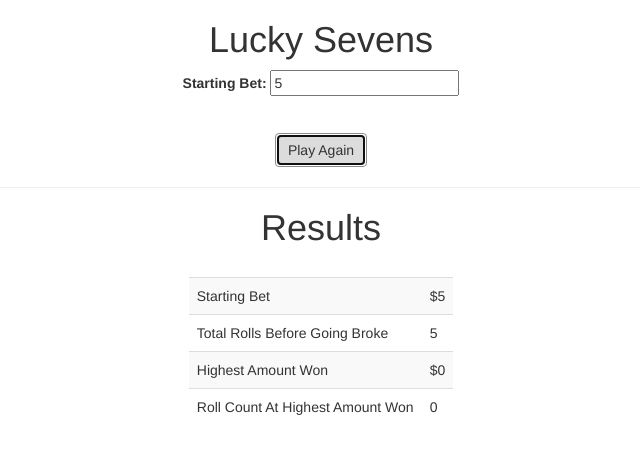
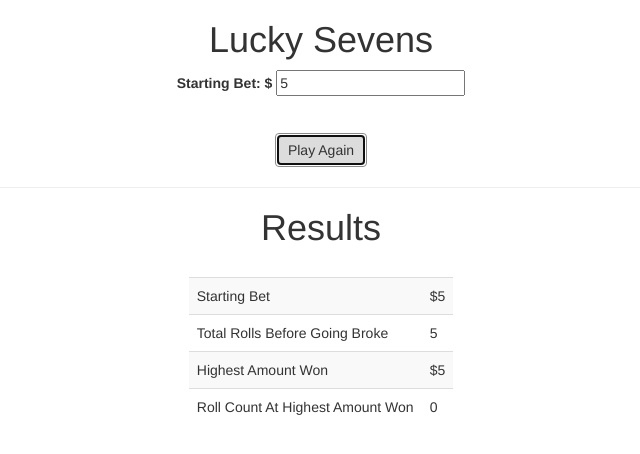
Before and after one commit to jamiemia15/LuckySevens, a plain HTML site: page index.html in a window 1280 px wide. Both pictures are taken after typing "5" into the empty fields and a click on the button "Play". Shown: the full height of the page, 319-959 px from the left. Drawn offline with nearby package versions, Linux system fonts and the light colour scheme.

Commit message:
Add files via upload

```diff
--- a/index.html
+++ b/index.html
@@ -44,7 +44,7 @@
                 <form name="form" onsubmit="return validateItems();">
 
                     <div class="form-group">
-                        <label for="bet">Starting Bet:</label>
+                        <label for="bet">Starting Bet: $</label>
                         <input type="number" id="bet">
                     </div>
                     <br />
--- a/lucky.js
+++ b/lucky.js
@@ -11,22 +11,24 @@ function validateItems() {
 }
 
 function play(startingBet) {
-    var money = startingBet;
+    var money = parseInt(startingBet);
     var diceOne = 0;
     var diceTwo = 0;
     var total = 0;
     var count = 0;
-    var max = 0;
+    var max = parseInt(startingBet);
     var countAtMax = 0;
     while (money > 0) {
         count++;
-        diceOne = Math.floor(Math.random * 6) + 1;
-        diceTwo = Math.floor(Math.random * 6) + 1;
+        diceOne = Math.floor(Math.random() * 6) + 1;
+        diceTwo = Math.floor(Math.random() * 6) + 1;
         total = diceOne + diceTwo;
         if (total == 7) {
             money = money + 4;
-            max = max + 4
-            countAtMax = count;
+            if (money > max) {
+                max = money;
+                countAtMax = count;
+            }
         }
         else {
             money = money - 1;
```
